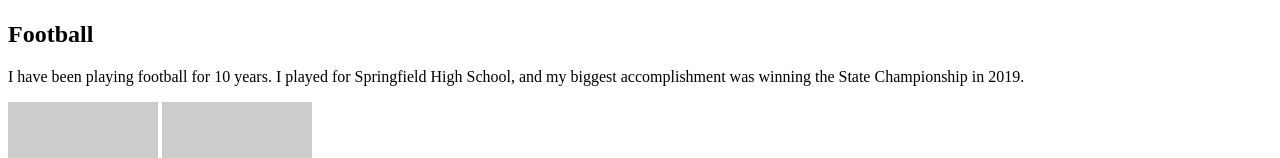
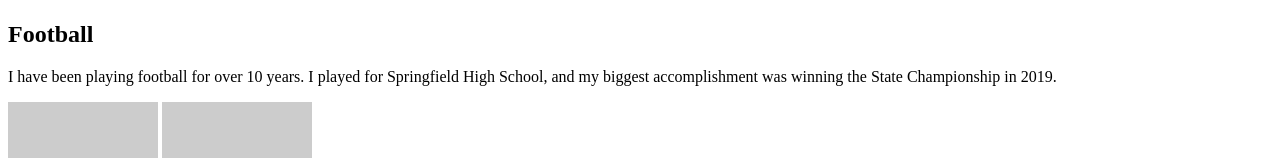
Before and after one commit to alaWilliams/HTML, a plain HTML site: page Assigmnents/Assignment1/john-doe-personalwebsite.html in a window 1280 px wide. Shown: the part 420-578 px from the top of the page. Drawn offline with Linux system fonts and the light colour scheme; placeholder pictures from the web are drawn by us.

Commit message:
small changes

```diff
--- a/Assigmnents/Assignment1/john-doe-personalwebsite.html
+++ b/Assigmnents/Assignment1/john-doe-personalwebsite.html
@@ -33,7 +33,7 @@
 <!-- Football section -->
       <div class="hobby football">
         <h2>Football</h2>
-        <p>I have been playing football for 10 years. I played for Springfield High School, and my biggest accomplishment was winning the State Championship in 2019.</p>
+        <p>I have been playing football for over 10 years. I played for Springfield High School, and my biggest accomplishment was winning the State Championship in 2019.</p>
         <img src="https://via.placeholder.com/150" alt="Football photo">
         <img src="https://via.placeholder.com/150" alt="Football photo">
       </div>
```
